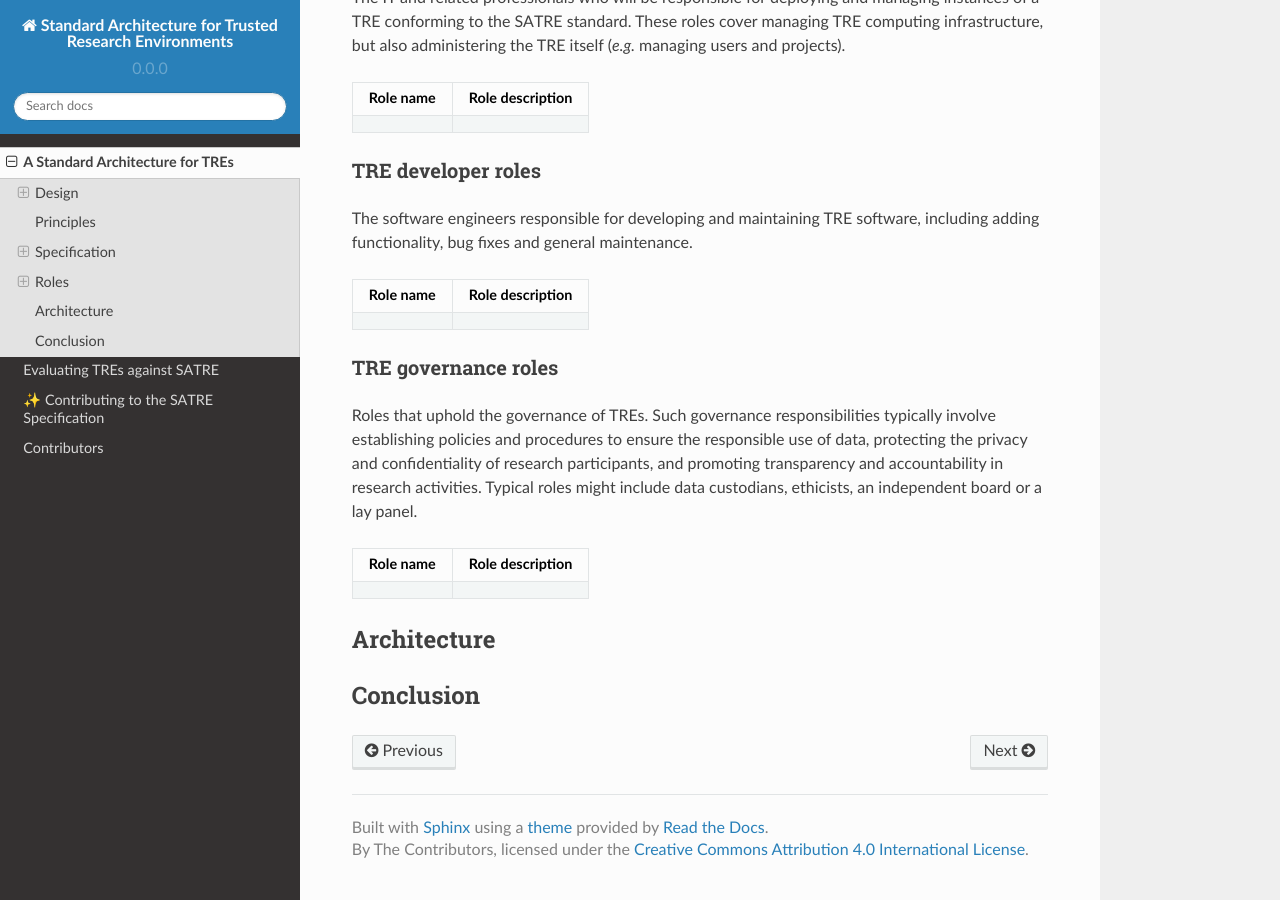
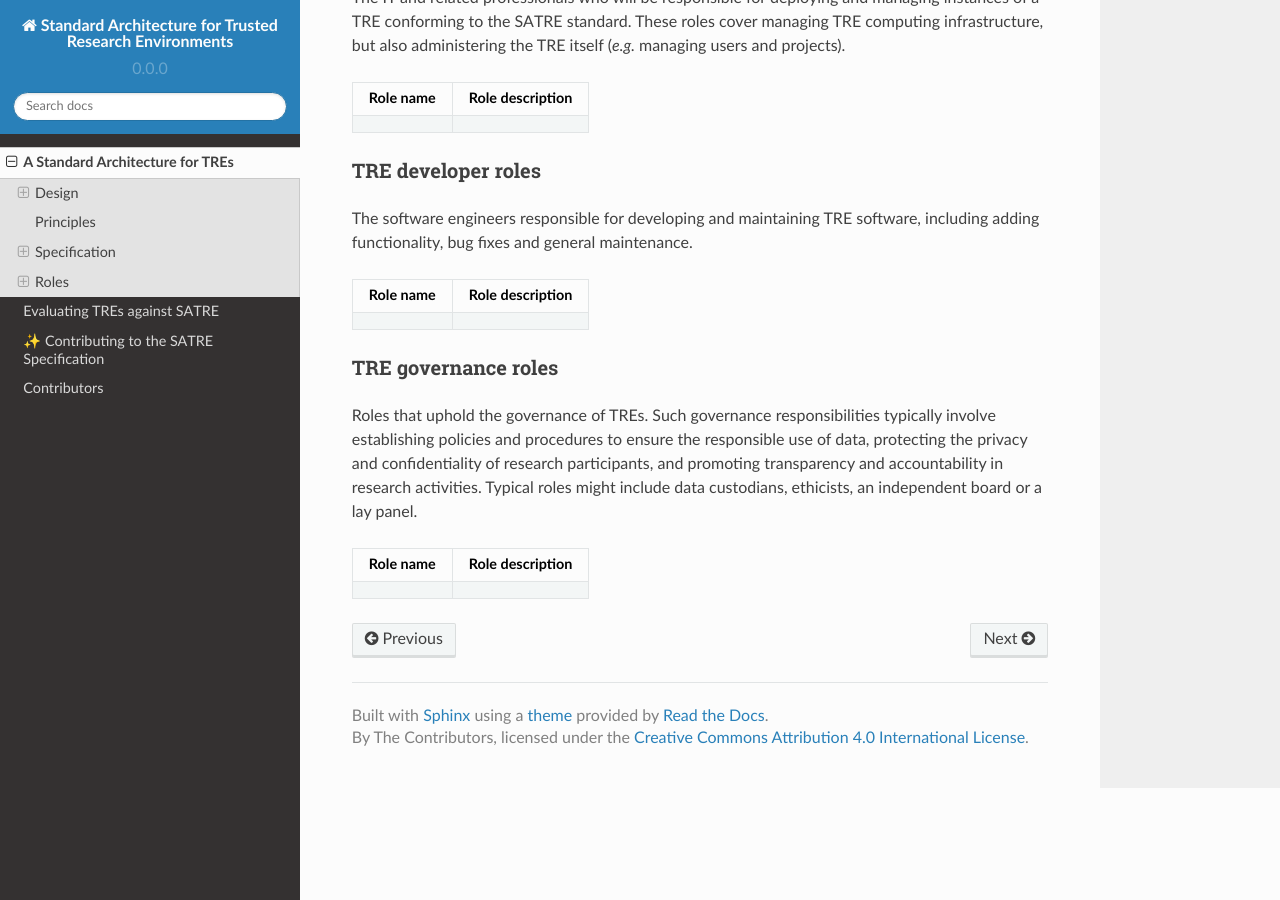
Before and after one commit to sa-tre/satre-specification, a Sphinx documentation site: the page built from docs/source/standard.md, in a window 1280 px wide and 900 px high, scrolled down 4698 px. Built offline with Sphinx 7.4.7 and the Read the Docs theme 2.0.0, drawn with Linux system fonts in a browser that asks for light colours; part of the change alters nothing that is shown.

Commit message:
:coffin: Remove unused sections

````diff
--- a/docs/source/standard.md
+++ b/docs/source/standard.md
@@ -172,17 +172,3 @@ Typical roles might include data custodians, ethicists, an independent board or
 * -
   -
 ```
-
-## Architecture
-
-<!--
-Includes diagrams of how the TRE features connect together, but remains a high level description that doesn't specify which exact technologies a TRE developer should use.
-This can also offer an explanation of how people from different roles interact/experience these features.
--->
-
-## Conclusion
-
-<!--
-Benefits of adopting this standard for developing a TRE.
-Benefits of existing TRE efforts working to conform to this standard (users and admin roles as well as developers).
--->
````
